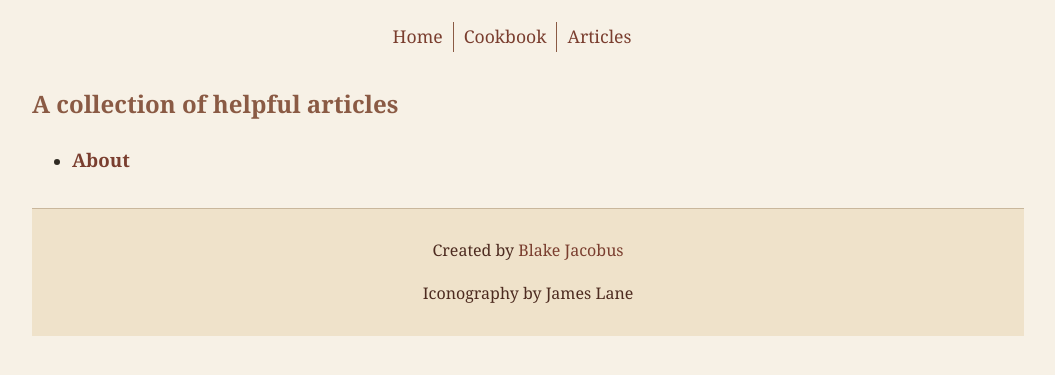
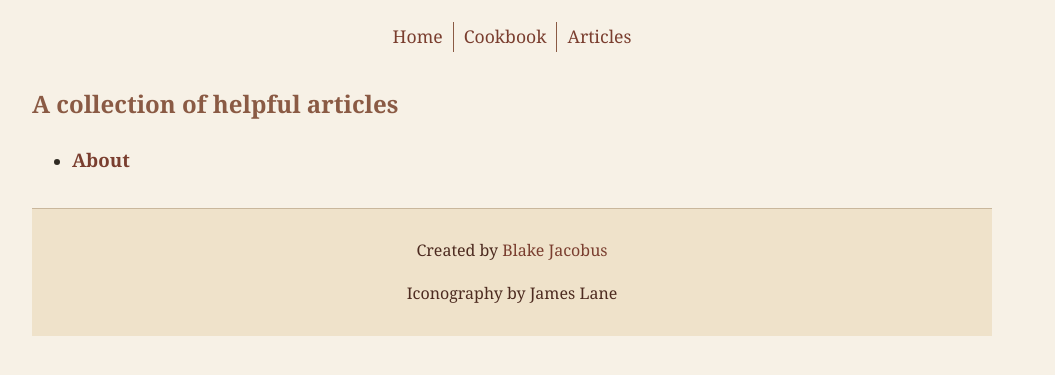
Before and after one commit to blakejacobus/creationcookbook.com, a Jekyll site: the page built from posts.html, in a window 1280 px wide. Shown: the top 375 px of the page, without its empty margins (128-1183 px from the left). Built offline with Jekyll 4.4.1, drawn with Linux system fonts in a browser that asks for light colours.

Commit message:
Fixing content width

```diff
--- a/_sass/main.scss
+++ b/_sass/main.scss
@@ -8,8 +8,10 @@
   line-height: 1.7;
   padding: 1.35rem 0;
   max-width: 960px;
+  width: 100%;
   margin: 0 auto;
   box-sizing: border-box;
+  overflow-x: hidden;
 }
 
 // Navigation bar: https://www.w3schools.com/css/css_navbar_horizontal.asp
@@ -24,6 +26,8 @@
   list-style-type: none;
   margin: 0;
   padding: 0;
+  max-width: 100%;
+  overflow: hidden;
 }
 
 ul.topnav li {
@@ -39,10 +43,16 @@
     padding-right: 0.75rem;
   }
 
+  ul.topnav {
+    display: block;
+    width: 100%;
+  }
+
   ul.topnav li {
     float: none;
     border-right: none;
     border-bottom: 1px solid #8a5a44;
+    text-align: center;
   }
 
   .container {
@@ -52,6 +62,12 @@
   .image {
     width: 100%;
     max-width: 100%;
+  }
+
+  footer {
+    margin-left: 0;
+    margin-right: 0;
+    box-sizing: border-box;
   }
 }
 
@@ -138,11 +154,13 @@
   font-family: 'Georgia', 'Times New Roman', serif;
   padding: 0.75rem 1rem;
   position: relative;
-  left: 0; // Positions footer relative to left
+  left: 0;
   text-align: center;
   width: 100%;
-  margin-top: 2rem;
+  max-width: 100%;
+  margin: 2rem auto 0;
   border-top: 1px solid #c9b79c;
+  box-sizing: border-box;
 }
 
 .container {
```
